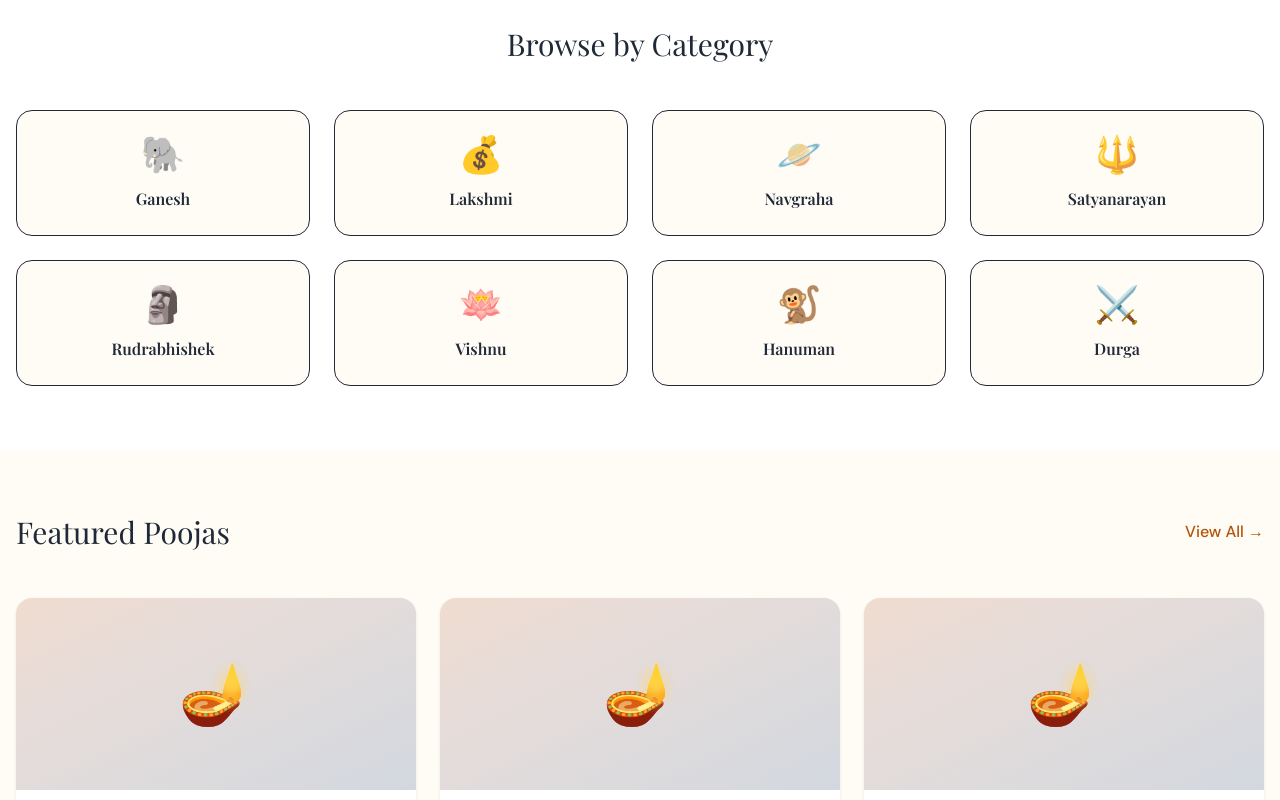
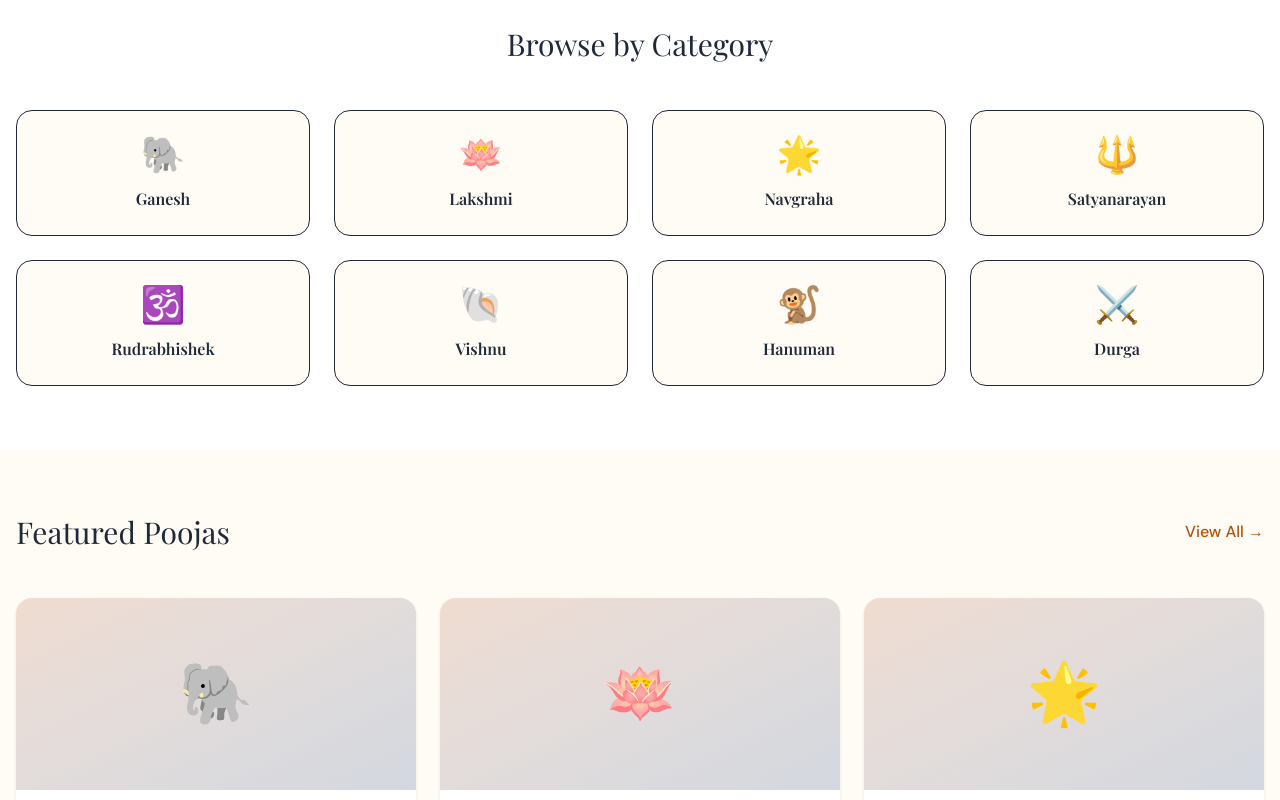
Before and after one commit to ashutoshkhurana24/poojabook, a Next.js app: page / in a window 1280 px wide. Shown: the part 680-1480 px from the top of the page. Built offline with nearby package versions, Linux system fonts and the light colour scheme; no server answers; a web font is replaced by a local one.

Commit message:
feat: update icons for categories and pooja cards

```diff
--- a/src/app/page.tsx
+++ b/src/app/page.tsx
@@ -6,21 +6,21 @@ import LocationSelector from '@/components/LocationSelector'
 import AuspiciousDaysSection from '@/components/AuspiciousDaysSection'
 
 const featuredPoojas = [
-  { title: 'Ganesh Puja', slug: 'ganesh-puja', price: 1100, category: 'Ganesh', mode: 'IN_TEMPLE' },
-  { title: 'Lakshmi Puja', slug: 'lakshmi-puja', price: 2100, category: 'Lakshmi', mode: 'IN_TEMPLE' },
-  { title: 'Navgraha Shanti', slug: 'navgraha-shanti', price: 5100, category: 'Navgraha', mode: 'AT_HOME' },
-  { title: 'Satyanarayan Puja', slug: 'satyanarayan-puja', price: 2500, category: 'Satyanarayan', mode: 'AT_HOME' },
-  { title: 'Rudrabhishek', slug: 'rudrabhishek', price: 8100, category: 'Rudrabhishek', mode: 'AT_HOME' },
-  { title: 'Hanuman Chalisa', slug: 'hanuman-chalisa', price: 510, category: 'Hanuman', mode: 'AT_HOME' },
+  { title: 'Ganesh Puja', slug: 'ganesh-puja', price: 1100, category: 'Ganesh', mode: 'IN_TEMPLE', icon: '🐘' },
+  { title: 'Lakshmi Puja', slug: 'lakshmi-puja', price: 2100, category: 'Lakshmi', mode: 'IN_TEMPLE', icon: '🪷' },
+  { title: 'Navgraha Shanti', slug: 'navgraha-shanti', price: 5100, category: 'Navgraha', mode: 'AT_HOME', icon: '🌟' },
+  { title: 'Satyanarayan Puja', slug: 'satyanarayan-puja', price: 2500, category: 'Satyanarayan', mode: 'AT_HOME', icon: '🔱' },
+  { title: 'Rudrabhishek', slug: 'rudrabhishek', price: 8100, category: 'Rudrabhishek', mode: 'AT_HOME', icon: '🕉️' },
+  { title: 'Hanuman Chalisa', slug: 'hanuman-chalisa', price: 510, category: 'Hanuman', mode: 'AT_HOME', icon: '🐒' },
 ]
 
 const categories = [
   { name: 'Ganesh', slug: 'ganesh', icon: '🐘' },
-  { name: 'Lakshmi', slug: 'lakshmi', icon: '💰' },
-  { name: 'Navgraha', slug: 'navgraha', icon: '🪐' },
+  { name: 'Lakshmi', slug: 'lakshmi', icon: '🪷' },
+  { name: 'Navgraha', slug: 'navgraha', icon: '🌟' },
   { name: 'Satyanarayan', slug: 'satyanarayan', icon: '🔱' },
-  { name: 'Rudrabhishek', slug: 'rudrabhishek', icon: '🗿' },
-  { name: 'Vishnu', slug: 'vishnu', icon: '🪷' },
+  { name: 'Rudrabhishek', slug: 'rudrabhishek', icon: '🕉️' },
+  { name: 'Vishnu', slug: 'vishnu', icon: '🐚' },
   { name: 'Hanuman', slug: 'hanuman', icon: '🐒' },
   { name: 'Durga', slug: 'durga', icon: '⚔️' },
 ]
@@ -178,7 +178,7 @@ export default function HomePage() {
                 className="bg-surface rounded-2xl overflow-hidden shadow-sm hover:shadow-xl transition group"
               >
                 <div className="h-48 bg-gradient-to-br from-primary/20 to-secondary/20 flex items-center justify-center">
-                  <span className="text-6xl">🪔</span>
+                  <span className="text-6xl">{pooja.icon}</span>
                 </div>
                 <div className="p-6">
                   <div className="flex items-center gap-2 mb-2">
--- a/src/app/poojas/page.tsx
+++ b/src/app/poojas/page.tsx
@@ -1,18 +1,18 @@
 import Link from 'next/link'
 
 const poojas = [
-  { id: '1', title: 'Ganesh Puja', slug: 'ganesh-puja', description: 'Invoke the blessings of Lord Ganesha, the remover of obstacles.', price: 1100, category: 'Ganesh', mode: 'IN_TEMPLE', rating: 4.8, reviews: 124 },
-  { id: '2', title: 'Lakshmi Puja', slug: 'lakshmi-puja', description: 'Propitiate Goddess Lakshmi for wealth, prosperity, and abundance.', price: 2100, category: 'Lakshmi', mode: 'IN_TEMPLE', rating: 4.9, reviews: 89 },
-  { id: '3', title: 'Navgraha Shanti', slug: 'navgraha-shanti', description: 'Pacify the nine planetary influences for harmony in life.', price: 5100, category: 'Navgraha', mode: 'AT_HOME', rating: 4.7, reviews: 56 },
-  { id: '4', title: 'Satyanarayan Puja', slug: 'satyanarayan-puja', description: 'Perform this sacred puja for mental peace and prosperity.', price: 2500, category: 'Satyanarayan', mode: 'AT_HOME', rating: 4.8, reviews: 203 },
-  { id: '5', title: 'Rudrabhishek', slug: 'rudrabhishek', description: 'Abhishek of Lord Shiva with milk, honey, ghee, and sacred items.', price: 8100, category: 'Rudrabhishek', mode: 'AT_HOME', rating: 4.9, reviews: 45 },
-  { id: '6', title: 'Vishnu Sahasranamam', slug: 'vishnu-sahasranamam', description: 'Recitation of the 1000 names of Lord Vishnu.', price: 3100, category: 'Vishnu', mode: 'ONLINE', rating: 4.7, reviews: 78 },
-  { id: '7', title: 'Hanuman Chalisa', slug: 'hanuman-chalisa', description: 'Recitation of Hanuman Chalisa for courage and protection.', price: 510, category: 'Hanuman', mode: 'AT_HOME', rating: 4.9, reviews: 312 },
-  { id: '8', title: 'Durga Puja', slug: 'durga-puja', description: 'Worship of Goddess Durga for power and removal of obstacles.', price: 10100, category: 'Durga', mode: 'IN_TEMPLE', rating: 4.8, reviews: 67 },
-  { id: '9', title: 'Ganga Aarti', slug: 'ganga-aarti', description: 'Experience the divine Ganga Aarti virtually.', price: 510, category: 'Ganga', mode: 'ONLINE', rating: 4.6, reviews: 156 },
-  { id: '10', title: 'Saraswati Puja', slug: 'saraswati-puja', description: 'Worship Goddess Saraswati for knowledge and wisdom.', price: 1500, category: 'Saraswati', mode: 'IN_TEMPLE', rating: 4.7, reviews: 89 },
-  { id: '11', title: 'Mahashivratri', slug: 'mahashivratri', description: 'The great night of Lord Shiva with Rudra abhishek.', price: 15100, category: 'Shiva', mode: 'AT_HOME', rating: 5.0, reviews: 23 },
-  { id: '12', title: 'Diwali Lakshmi Puja', slug: 'diwali-lakshmi-puja', description: 'Special Lakshmi puja performed on Diwali evening.', price: 3100, category: 'Lakshmi', mode: 'AT_HOME', rating: 4.9, reviews: 178 },
+  { id: '1', title: 'Ganesh Puja', slug: 'ganesh-puja', description: 'Invoke the blessings of Lord Ganesha, the remover of obstacles.', price: 1100, category: 'Ganesh', mode: 'IN_TEMPLE', rating: 4.8, reviews: 124, icon: '🐘' },
+  { id: '2', title: 'Lakshmi Puja', slug: 'lakshmi-puja', description: 'Propitiate Goddess Lakshmi for wealth, prosperity, and abundance.', price: 2100, category: 'Lakshmi', mode: 'IN_TEMPLE', rating: 4.9, reviews: 89, icon: '🪷' },
+  { id: '3', title: 'Navgraha Shanti', slug: 'navgraha-shanti', description: 'Pacify the nine planetary influences for harmony in life.', price: 5100, category: 'Navgraha', mode: 'AT_HOME', rating: 4.7, reviews: 56, icon: '🌟' },
+  { id: '4', title: 'Satyanarayan Puja', slug: 'satyanarayan-puja', description: 'Perform this sacred puja for mental peace and prosperity.', price: 2500, category: 'Satyanarayan', mode: 'AT_HOME', rating: 4.8, reviews: 203, icon: '🔱' },
+  { id: '5', title: 'Rudrabhishek', slug: 'rudrabhishek', description: 'Abhishek of Lord Shiva with milk, honey, ghee, and sacred items.', price: 8100, category: 'Rudrabhishek', mode: 'AT_HOME', rating: 4.9, reviews: 45, icon: '🕉️' },
+  { id: '6', title: 'Vishnu Sahasranamam', slug: 'vishnu-sahasranamam', description: 'Recitation of the 1000 names of Lord Vishnu.', price: 3100, category: 'Vishnu', mode: 'ONLINE', rating: 4.7, reviews: 78, icon: '🐚' },
+  { id: '7', title: 'Hanuman Chalisa', slug: 'hanuman-chalisa', description: 'Recitation of Hanuman Chalisa for courage and protection.', price: 510, category: 'Hanuman', mode: 'AT_HOME', rating: 4.9, reviews: 312, icon: '🐒' },
+  { id: '8', title: 'Durga Puja', slug: 'durga-puja', description: 'Worship of Goddess Durga for power and removal of obstacles.', price: 10100, category: 'Durga', mode: 'IN_TEMPLE', rating: 4.8, reviews: 67, icon: '⚔️' },
+  { id: '9', title: 'Ganga Aarti', slug: 'ganga-aarti', description: 'Experience the divine Ganga Aarti virtually.', price: 510, category: 'Ganga', mode: 'ONLINE', rating: 4.6, reviews: 156, icon: '🪔' },
+  { id: '10', title: 'Saraswati Puja', slug: 'saraswati-puja', description: 'Worship Goddess Saraswati for knowledge and wisdom.', price: 1500, category: 'Saraswati', mode: 'IN_TEMPLE', rating: 4.7, reviews: 89, icon: '🎓' },
+  { id: '11', title: 'Mahashivratri', slug: 'mahashivratri', description: 'The great night of Lord Shiva with Rudra abhishek.', price: 15100, category: 'Shiva', mode: 'AT_HOME', rating: 5.0, reviews: 23, icon: '🔱' },
+  { id: '12', title: 'Diwali Lakshmi Puja', slug: 'diwali-lakshmi-puja', description: 'Special Lakshmi puja performed on Diwali evening.', price: 3100, category: 'Lakshmi', mode: 'AT_HOME', rating: 4.9, reviews: 178, icon: '🪷' },
 ]
 
 const categories = [
@@ -108,7 +108,7 @@ export default function PoojasPage({
                     className="bg-surface rounded-2xl overflow-hidden shadow-sm hover:shadow-xl transition group"
                   >
                     <div className="h-40 bg-gradient-to-br from-primary/20 to-secondary/20 flex items-center justify-center">
-                      <span className="text-5xl">🪔</span>
+                      <span className="text-5xl">{pooja.icon}</span>
                     </div>
                     <div className="p-5">
                       <div className="flex items-center gap-2 mb-2">
```
